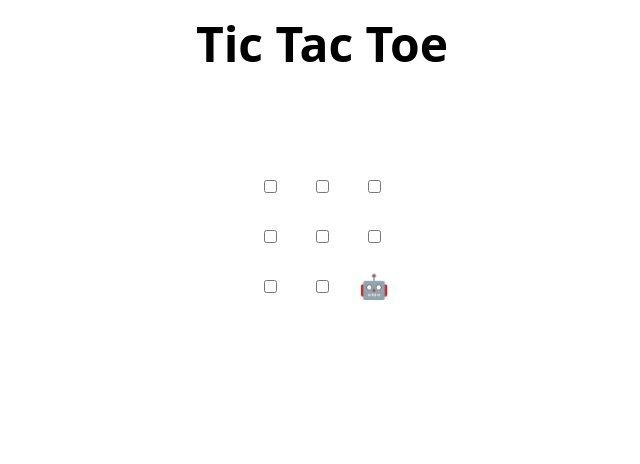
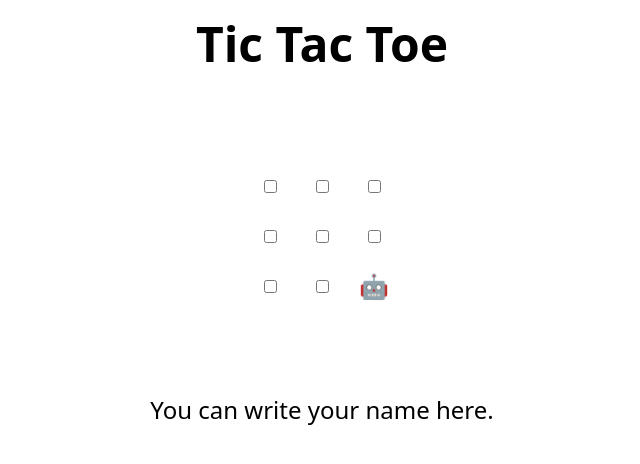
Before and after one commit to Jayati-Wajire/mlsa-t2, a plain HTML site: page index.html in a window 1280 px wide. Shown: the whole page, without its empty margins (318-958 px from the left). Drawn offline with Linux system fonts and the light colour scheme.

Commit message:
Update index.html

```diff
--- a/index.html
+++ b/index.html
@@ -48,7 +48,7 @@
 </table>
 
 <h2 hidden>Game over, refresh to play again 🧑‍💻 🤖!</h2>
-
+You can write your name here.
 <script>
   // Initialization
   const boxes = Array.from(document.querySelectorAll("td"));
```
